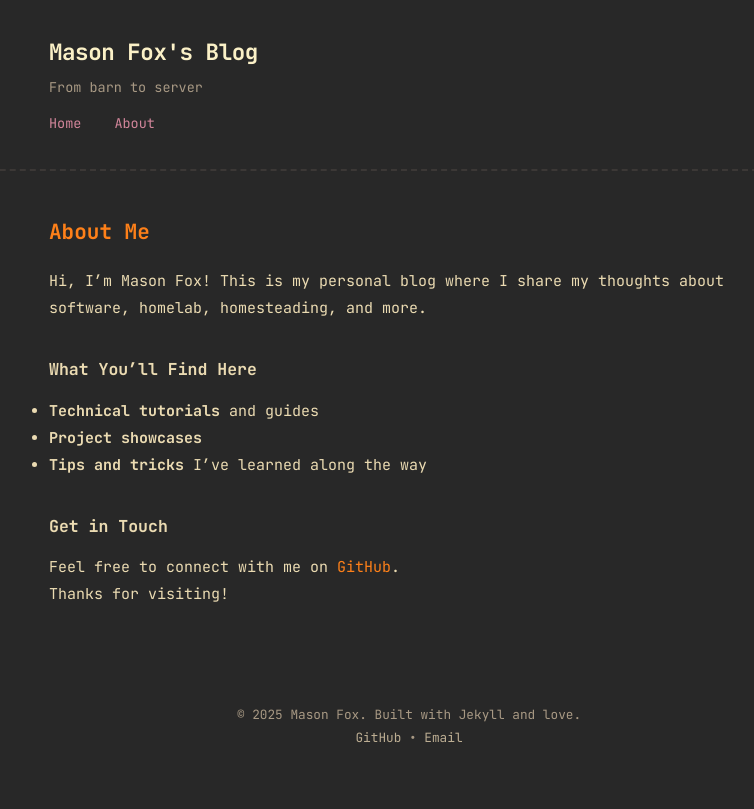
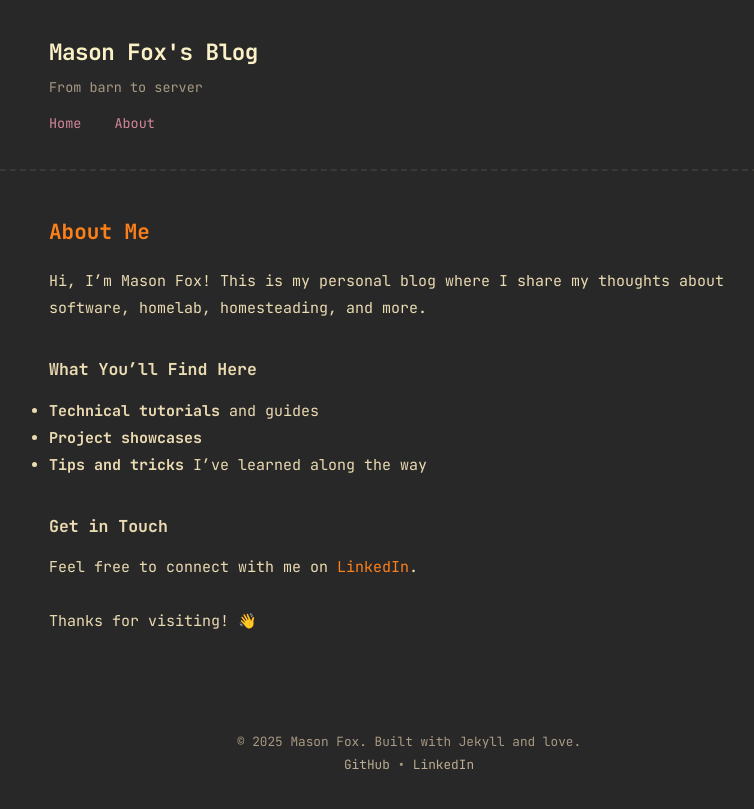
Before and after one commit to masonfox/blog, a Jekyll site: the page built from about.md, in a window 1280 px wide. Shown: the top 809 px of the page, without its empty margins (231-985 px from the left). Built offline with Jekyll 4.4.1, drawn with Linux system fonts in a browser that asks for light colours.

Commit message:
add linkedin

```diff
--- a/_config.yml
+++ b/_config.yml
@@ -4,6 +4,7 @@
 author: Mason Fox
 email: masonfox22@gmail.com
 github_username: masonfox
+linkedin_username: masonfox
 url: "https://masonfox.net"
 baseurl: ""
 
--- a/_includes/footer.html
+++ b/_includes/footer.html
@@ -3,7 +3,7 @@
     <p>&copy; {{ 'now' | date: "%Y" }} {{ site.author }}. Built with Jekyll and love.</p>
     <p>
       <a href="https://github.com/{{ site.github_username }}">GitHub</a> •
-      <a href="mailto:{{ site.email }}">Email</a>
+      <a href="https://www.linkedin.com/in/{{ site.linkedin_username }}">LinkedIn</a>
     </p>
   </div>
 </footer>
--- a/about.md
+++ b/about.md
@@ -16,6 +16,7 @@
 
 ### Get in Touch
 
-Feel free to connect with me on [GitHub](https://github.com/{{ site.github_username }}).
+Feel free to connect with me on [LinkedIn](https://www.linkedin.com/in/{{ site.linkedin_username }}).
 
-Thanks for visiting!
+<br>
+Thanks for visiting! 👋
```
